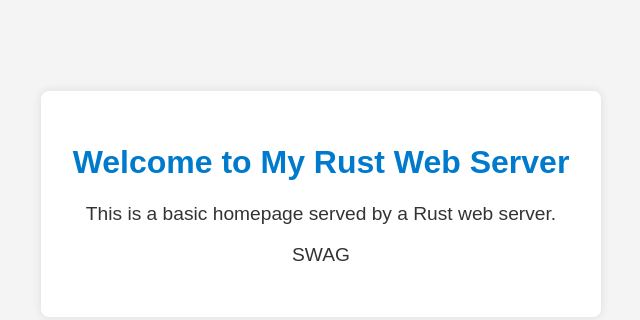
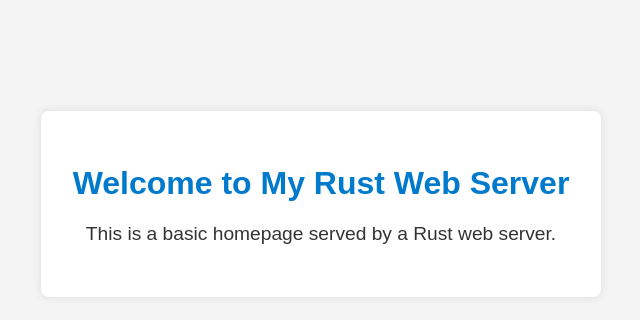
Before and after one commit to zacharyoxb/rust_webserver, a plain HTML site: page html/index.html in a window 1280 px wide. Shown: the part 196-516 px from the top of the page, without its empty margins (319-959 px from the left). Drawn offline with Linux system fonts and the light colour scheme.

Commit message:
Minor html change

```diff
--- a/html/index.html
+++ b/html/index.html
@@ -35,7 +35,6 @@
 <div class="container">
     <h1>Welcome to My Rust Web Server</h1>
     <p>This is a basic homepage served by a Rust web server.</p>
-    <p>SWAG</p>
 </div>
 </body>
 </html>
```
